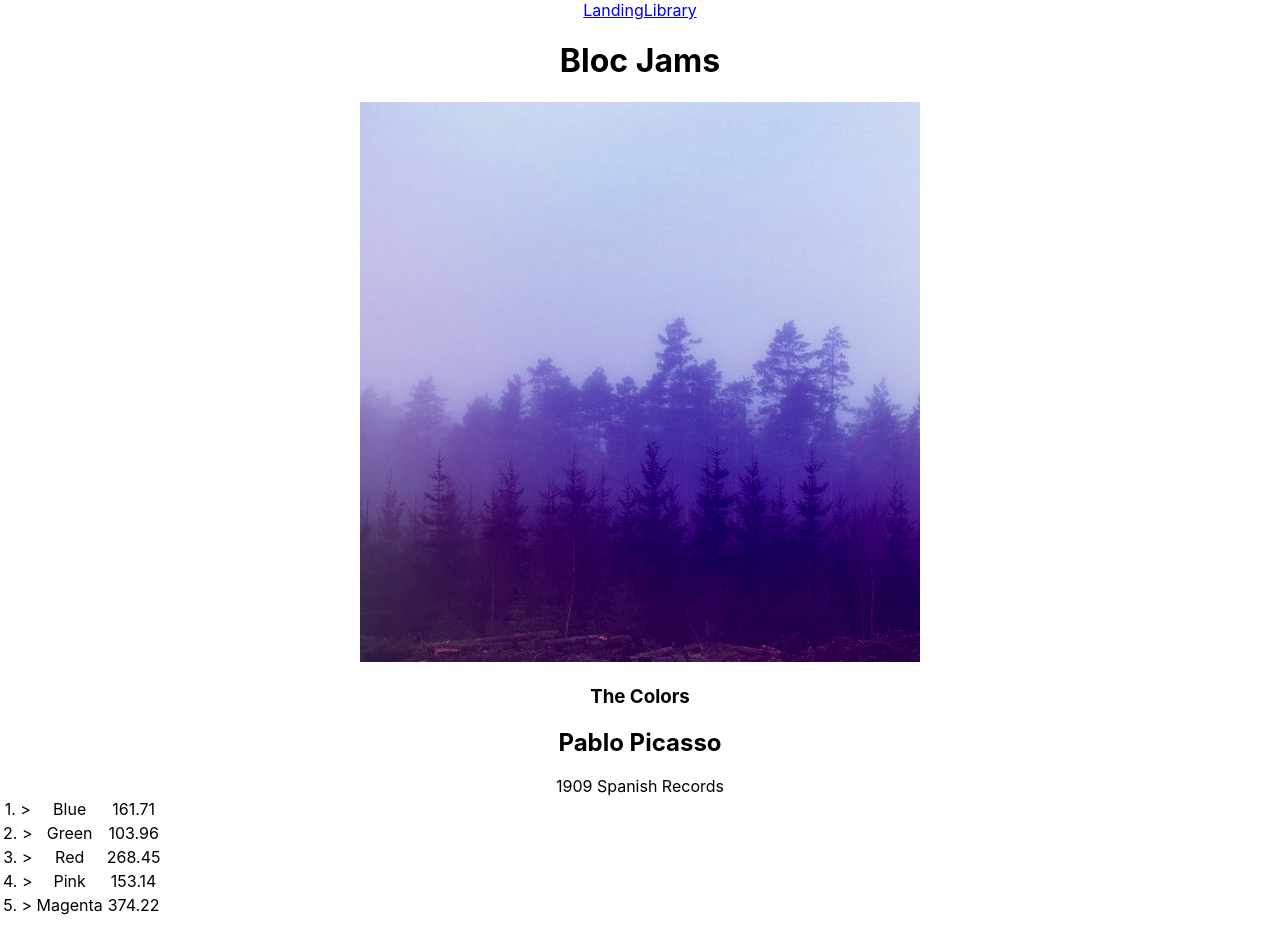
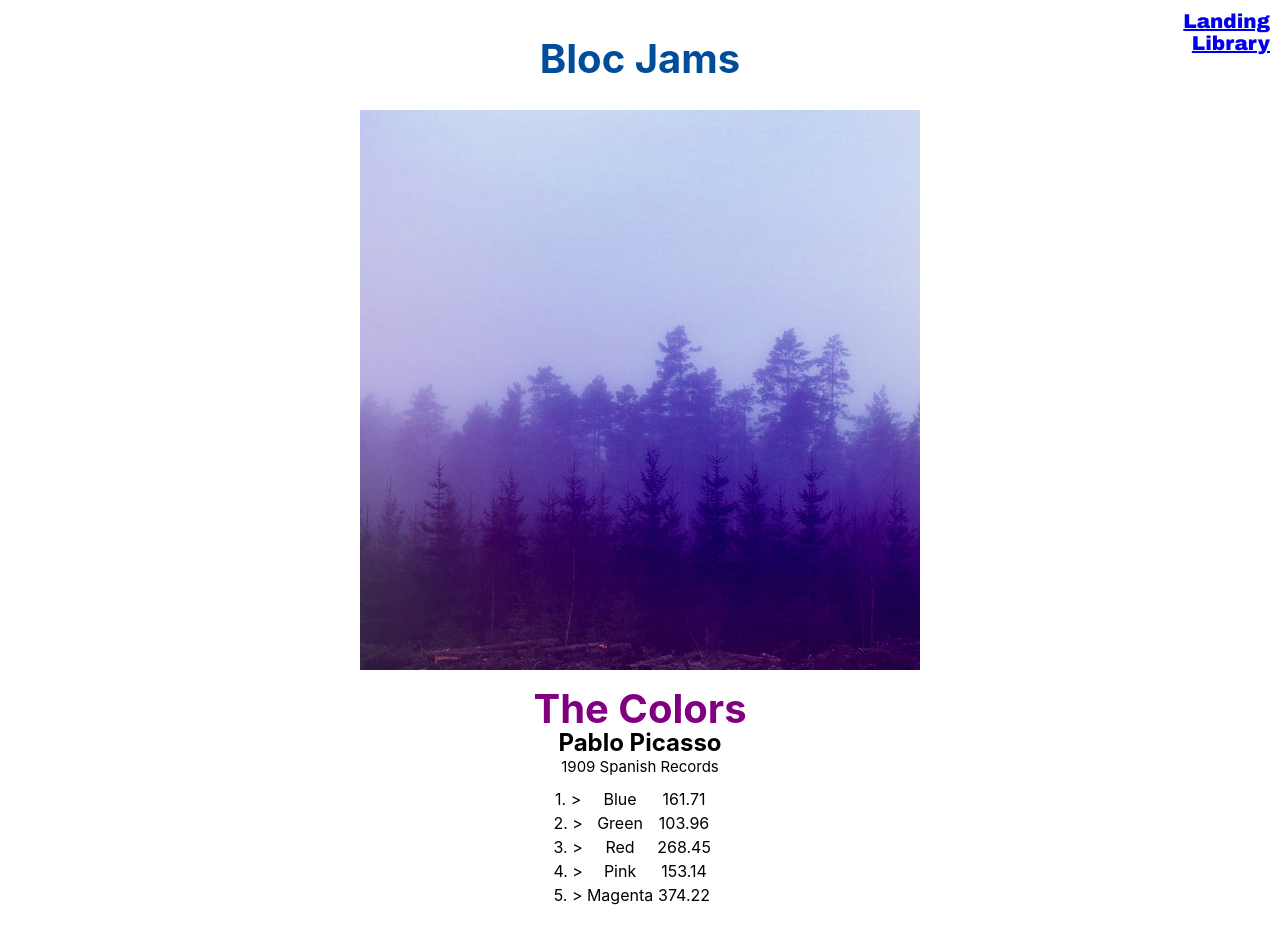
Before and after one commit to itsshaylan/bloc-jams-react, a React (Create React App) app: page /album/the-colors in a window 1280 px wide. Shown: the top 926 px of the page. Built offline with nearby package versions, Linux system fonts and the light colour scheme.

Commit message:
added css and styled

```diff
--- a/package.json
+++ b/package.json
@@ -3,6 +3,7 @@
   "version": "0.1.0",
   "private": true,
   "dependencies": {
+    "emotion": "^9.2.12",
     "react": "^16.6.0",
     "react-dom": "^16.6.0",
     "react-router-dom": "^4.3.1",
--- a/src/App.js
+++ b/src/App.js
@@ -11,10 +11,14 @@ class App extends Component {
       <div className="App">
          <header>
           <nav>
+             <div id="firstlink">
              <Link to='/'>Landing</Link>
+             </div>
+             <div id="secondlink">
              <Link to='/library'>Library</Link>
+             </div>
            </nav>
-            <h1>Bloc Jams</h1>
+            <h1 id="blocjams">Bloc Jams</h1>
          </header>
          <main>
             <Route exact path="/" component={Landing} />
--- a/src/components/Album.js
+++ b/src/components/Album.js
@@ -1,6 +1,7 @@
  import React, { Component } from 'react';
  import albumData from './../data/albums';
  import PlayerBar from './PlayerBar';
+ import './album.css';
 
   class Album extends Component {
   	constructor(props) {
--- a/src/components/Landing.js
+++ b/src/components/Landing.js
@@ -1,4 +1,5 @@
 import React from 'react';
+import './landing.css';
 
 const Landing = () => (
   <section className="landing">
--- /dev/null
+++ b/src/components/PlayerBar.css
@@ -0,0 +1,7 @@
+.player-bar {
+	background-color: grey;
+	display: inline-block;
+	padding: 15px;
+	color: white;
+	border-radius: 55px;
+}
--- a/src/components/PlayerBar.js
+++ b/src/components/PlayerBar.js
@@ -1,4 +1,5 @@
  import React, { Component } from 'react';
+ import './PlayerBar.css';
 
  class PlayerBar extends Component {
    render() {
@@ -24,8 +25,7 @@
           max="1"
           min="0"
           step="0.01"
-          onChange={this.props.handleTimeChange}
-          />
+          onChange={this.props.handleTimeChange}/>
                     <div className="total-time">{this.props.duration}</div>
          </section>
          <section id="volume-control">
--- /dev/null
+++ b/src/components/album.css
@@ -0,0 +1,19 @@
+#song-list {
+	padding-left: 43%;
+	padding-top: 10px;
+	padding-bottom: 10px;
+}
+
+#album-title {
+	color: purple;
+	padding-top: 40px;
+}
+
+.artist {
+	margin-top: -45px;
+}
+
+#release-info {
+	font-size: 15px;
+	margin-top: -20px;
+}
--- /dev/null
+++ b/src/components/landing.css
@@ -0,0 +1,38 @@
+.point-title {
+  color: purple;
+  font-size: 30px;
+}
+
+.App {
+	background-color: white;
+}
+
+nav {
+	text-align: right;
+	padding: 10px;
+}
+
+#firstlink {
+	font-size: 20px;
+	font-family: "Arial Black", Gadget, sans-serif;
+}
+
+#secondlink {
+	font-size: 20px;
+	font-family: "Arial Black", Gadget, sans-serif;
+}
+
+h1 {
+	font-size: 40px;
+	text-align: center;
+	padding-left: 0px;
+	margin-top: -30px;
+}
+
+.hero-title {
+	font-size: 25px;
+}
+
+#blocjams {
+	color: #004d99;
+}
```
Also changed, not shown: 1 other file (tests, documents, lock files or other folders).
